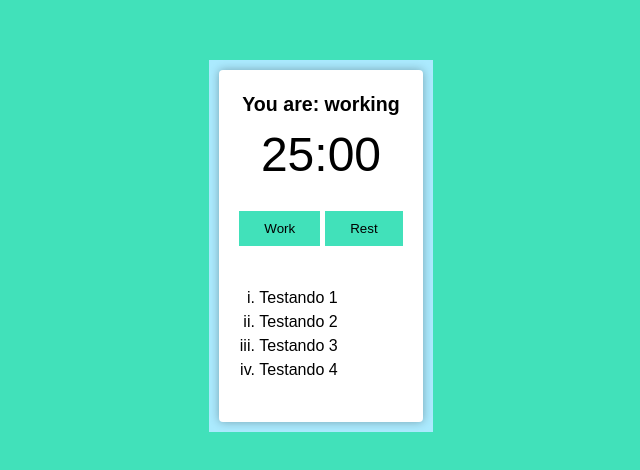
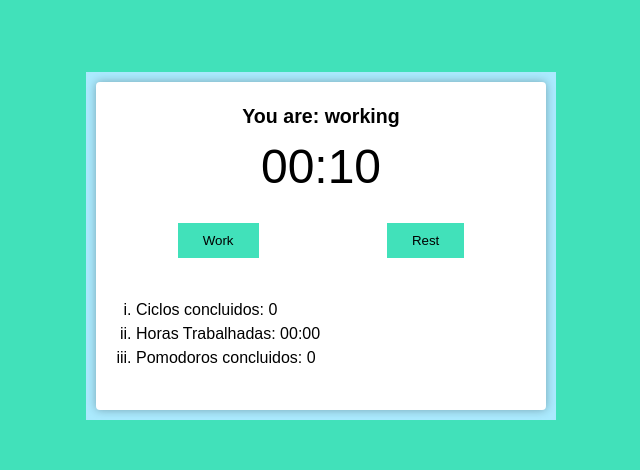
Before and after one commit to marcionavarro/typescript-pomodoro-react-master, a React (Create React App) app: page / in a window 1280 px wide. Shown: the part 154-624 px from the top of the page, without its empty margins (319-959 px from the left). Built offline with nearby package versions, Linux system fonts and the light colour scheme.

Commit message:
Iniciando a lógica do pomodoro

```diff
--- a/src/App.tsx
+++ b/src/App.tsx
@@ -5,9 +5,9 @@ function App(): JSX.Element {
   return (
     <div className="container">
       <PomodoroTimer
-        pomodoroTime={1500}
-        shortRestTime={300}
-        longRestTime={900}
+        pomodoroTime={10} // 1500
+        shortRestTime={2} // 300
+        longRestTime={5} // 900
         cycles={4} />
     </div>
   );
--- a/src/components/pomodoro-timer.tsx
+++ b/src/components/pomodoro-timer.tsx
@@ -1,7 +1,8 @@
-import React, { useEffect } from 'react';
+import React, { useEffect, useState } from 'react';
 import { useInterval } from '../hooks/use-interval';
 import { Button } from './button';
 import { Timer } from './timer';
+import { secondsToTime } from '../utils/second-to-time';
 
 const bellStart = require('../sounds/src_sounds_bell-start.mp3');
 const bellFinish = require('../sounds/src_sounds_bell-finish.mp3');
@@ -17,15 +18,17 @@ interface Props {
 }
 
 export function PomodoroTimer(props: Props): JSX.Element {
-  const [mainTime, setMainTime] = React.useState(props.pomodoroTime);
-  const [timeCounting, setTimeCounting] = React.useState(false);
-  const [working, setWorking] = React.useState(false);
-  const [resting, setResting] = React.useState(false);
+  const [mainTime, setMainTime] = useState(props.pomodoroTime);
+  const [timeCounting, setTimeCounting] = useState(false);
+  const [working, setWorking] = useState(false);
+  const [resting, setResting] = useState(false);
+  const [cyclesQtdManager, setCyclesQtdManager] = useState(
+    new Array(props.cycles).fill(true)
+  );
 
-  useEffect(() => {
-    if (working) document.body.classList.add('working')
-    if (resting) document.body.classList.remove('working')
-  }, [working]);
+  const [completedCycles, setCompletedCylcles] = useState(0);
+  const [fullWorkingTime, setFullWorkingTime] = useState(0);
+  const [numberOfPomodoro, setNumberOfPomodoro] = useState(0);
 
   useInterval(
     () => {
@@ -47,15 +50,44 @@ export function PomodoroTimer(props: Props): JSX.Element {
     setWorking(false);
     setResting(true);
 
-    if(Long){
+    if (Long) {
       setMainTime(props.longRestTime)
-    }else{
+    } else {
       setMainTime(props.shortRestTime);
     }
+    audioStopWorking.play();
+  }
 
-    audioStopWorking.play();
+  useEffect(() => {
+    if (working) document.body.classList.add('working');
+    if (resting) document.body.classList.remove('working');
+    if (mainTime > 0) return;
 
-  }
+    if (working && cyclesQtdManager.length > 0) {
+      configureRest(false);
+      cyclesQtdManager.pop();
+    } else if (working && cyclesQtdManager.length <= 0) {
+      configureRest(true);
+      setCyclesQtdManager(new Array(props.cycles).fill(true));
+      setCompletedCylcles(completedCycles + 1);
+    }
+
+    if (working) setNumberOfPomodoro(numberOfPomodoro + 1);
+    if (resting) configureWork();
+
+  }, [
+    working,
+    resting,
+    completedCycles,
+    configureRest,
+    configureWork,
+    cyclesQtdManager,
+    numberOfPomodoro,
+    mainTime,
+    setCompletedCylcles,
+    props.cycles
+  ]);
+
 
   return <div className='pomodoro'>
     <h2>You are: working</h2>
@@ -65,17 +97,16 @@ export function PomodoroTimer(props: Props): JSX.Element {
       <Button text='Work' onClick={() => configureWork()}></Button>
       <Button text='Rest' onClick={() => configureRest(false)}></Button>
       <Button
-      className={!working && !resting ? 'hidden' : ''}
+        className={!working && !resting ? 'hidden' : ''}
         text={timeCounting ? 'Pause' : 'Play'}
         onClick={() => setTimeCounting(!timeCounting)}></Button>
     </div>
 
     <div className="details">
       <ol>
-        <li>Testando 1</li>
-        <li>Testando 2</li>
-        <li>Testando 3</li>
-        <li>Testando 4</li>
+        <li>Ciclos concluidos: {completedCycles}</li>
+        <li>Horas Trabalhadas: {secondsToTime(fullWorkingTime)}</li>
+        <li>Pomodoros concluidos: {numberOfPomodoro}</li>
       </ol>
     </div>
 
--- a/src/index.css
+++ b/src/index.css
@@ -42,6 +42,7 @@ body {
   box-shadow: 0 0 10px rgba(0, 0, 0, .3);
   display:flex;
   flex-direction: column;
+  min-width: 450px;
   width: 100%;
 }
 
```
